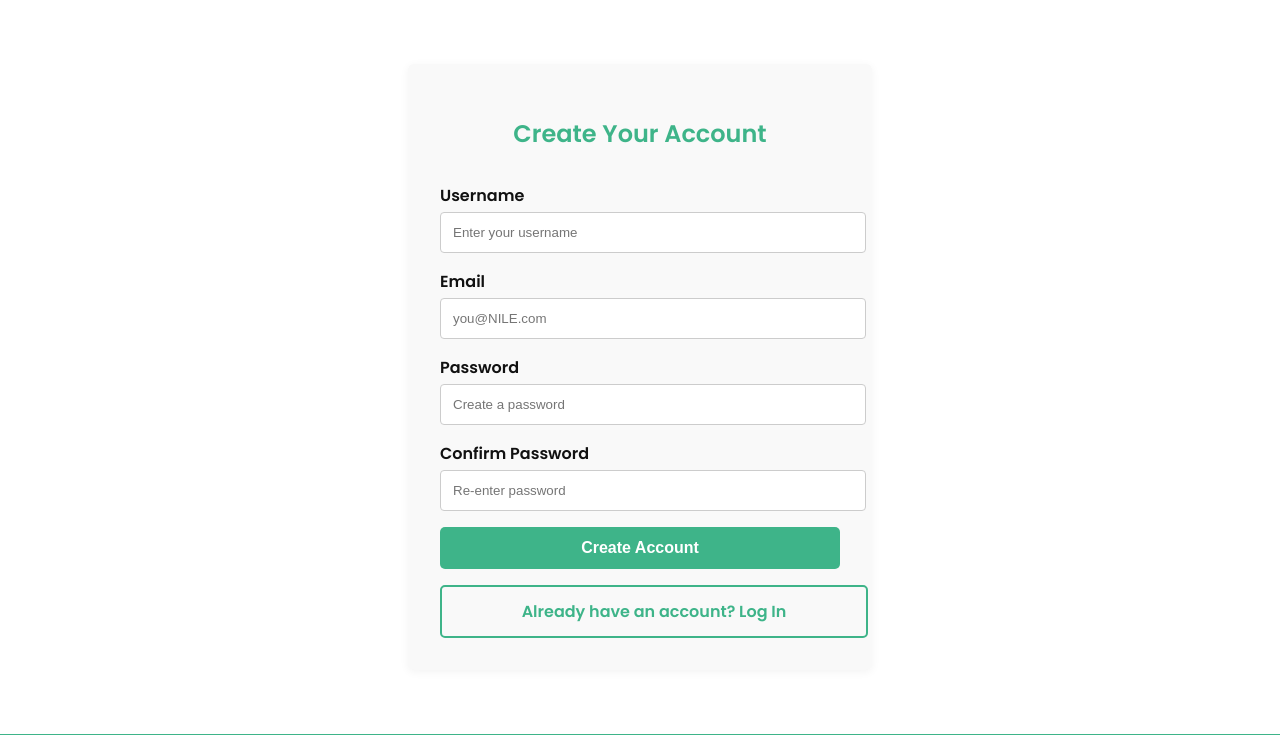
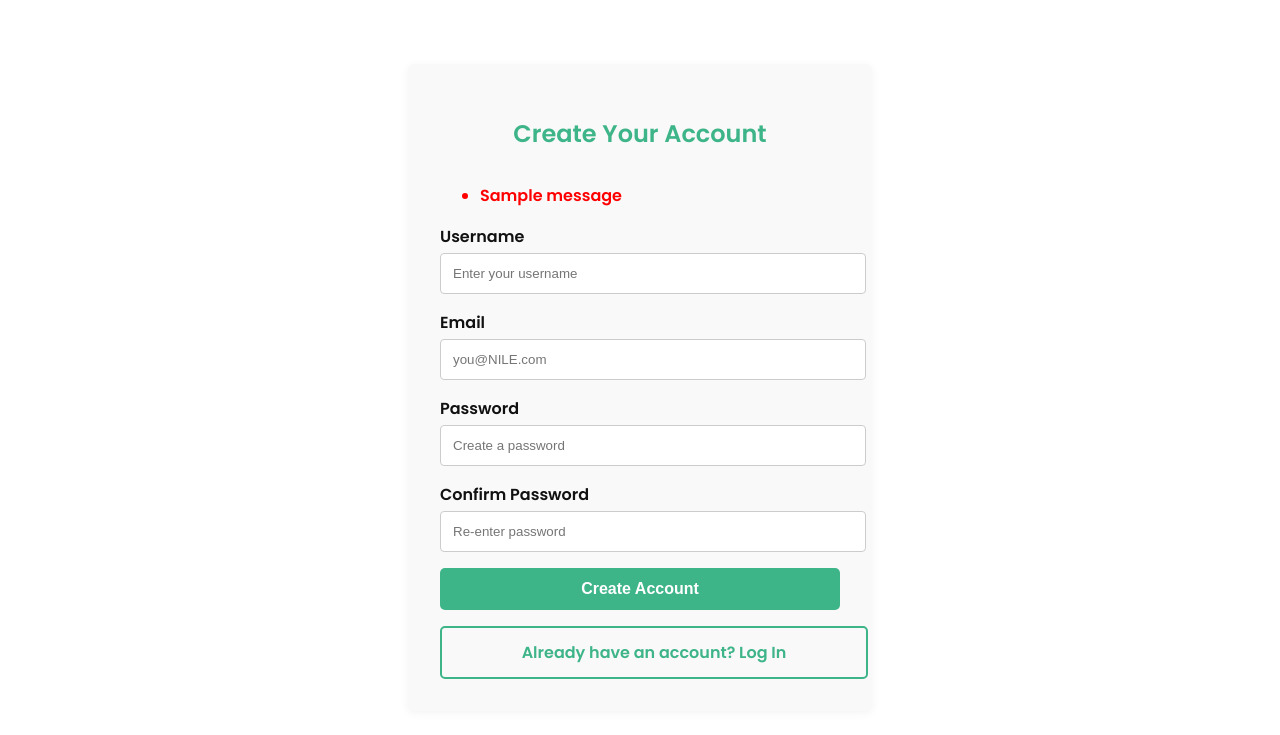
Before and after one commit to gavinbarry60/group8, a Django app: page /nileCreateAccount in a window 1280 px wide. Shown: the part 83-818 px from the top of the page. Run offline with Django 5.2, Linux system fonts and the light colour scheme; tables that the repository leaves empty hold one stand-in row (values such as "Sample post"); one stand-in notice (Sample message) is shown.

Commit message:
fixed functionality with account creation

```diff
--- a/introSE_project_Nile/nile_app/views.py
+++ b/introSE_project_Nile/nile_app/views.py
@@ -43,7 +43,7 @@
         logout(request)
         user.delete()
         messages.success(request, "Your account has been deleted.")
-        return redirect('nileHomePage')
+        return redirect('/')
     return render(request, 'nileAccountDeletion')
 
 def login(request):
--- a/introSE_project_Nile/static/createAccountStyles.css
+++ b/introSE_project_Nile/static/createAccountStyles.css
@@ -135,3 +135,9 @@ form input {
   text-align: center;
   padding: 1rem;
 }
+
+.error-message {
+  color: red;
+  font-weight: bold;
+  margin-bottom: 10px;
+}
--- a/introSE_project_Nile/templates/nileAccountInfo.html
+++ b/introSE_project_Nile/templates/nileAccountInfo.html
@@ -40,7 +40,7 @@
       <input type="text" id="payment" name="payment" placeholder="Card Information" />
 
       <button type="submit" class="save-btn">Save Changes</button>
-      <button type="button" class="delete-btn">Delete Account</button>
+      <a href="nileAccountDeletion" class="delete-btn">Delete Account</a>
     </form>
   </main>
 
--- a/introSE_project_Nile/templates/nileCreateAccount.html
+++ b/introSE_project_Nile/templates/nileCreateAccount.html
@@ -27,6 +27,15 @@
     <h2>Create Your Account</h2>
     <form method="POST" action="nileCreateAccount">
       {% csrf_token %}
+
+      {% if messages %}
+      <ul class="messages">
+        {% for message in messages %}
+          <li class="error-message">{{ message }}</li>
+        {% endfor %}
+      </ul>
+      {% endif %}
+
       <label for="username">Username</label>
       <input type="text" id="username" name="username" placeholder="Enter your username" required>
 
```
Also changed, not shown: introSE_project_Nile/db.sqlite3.
